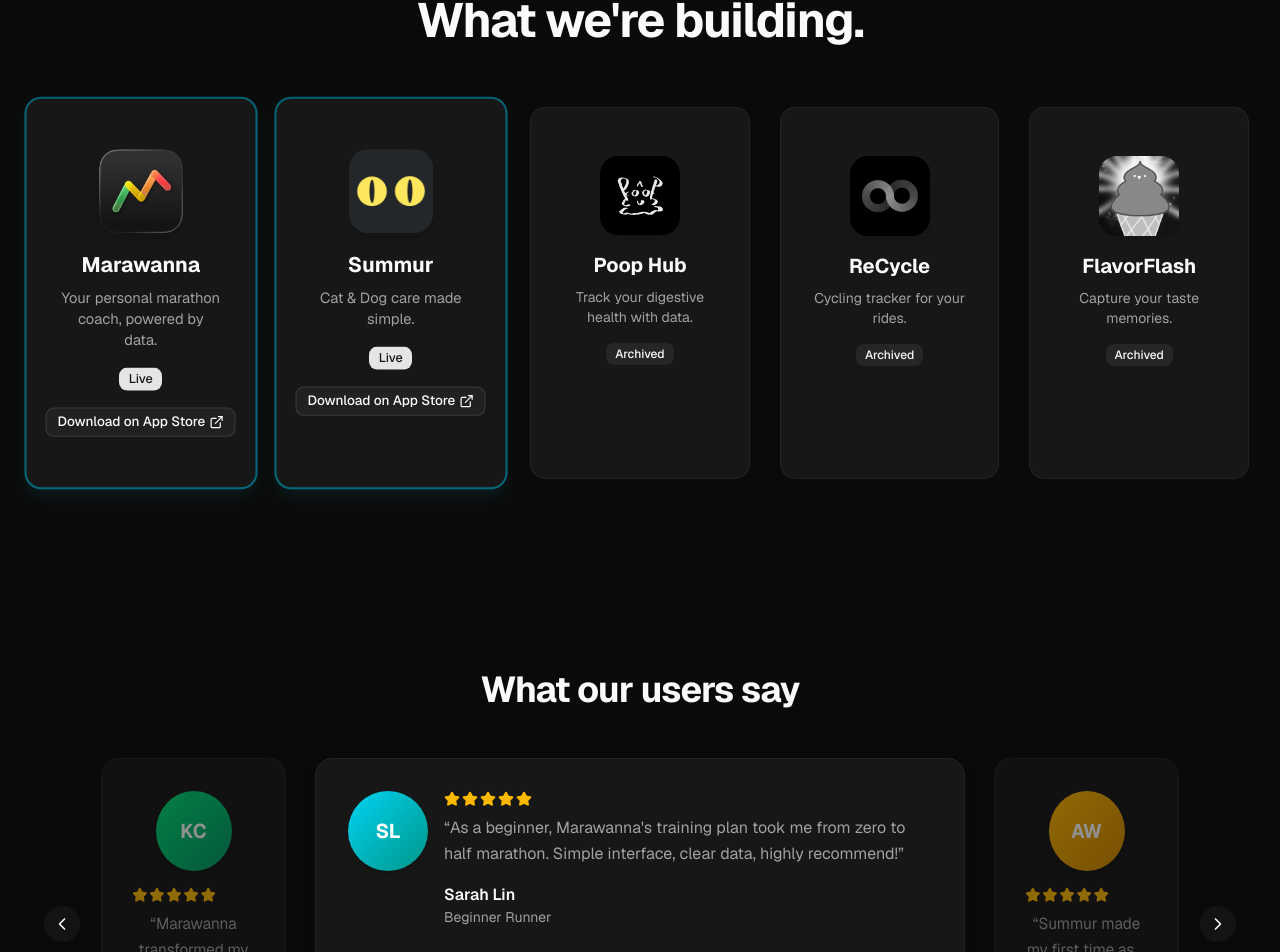
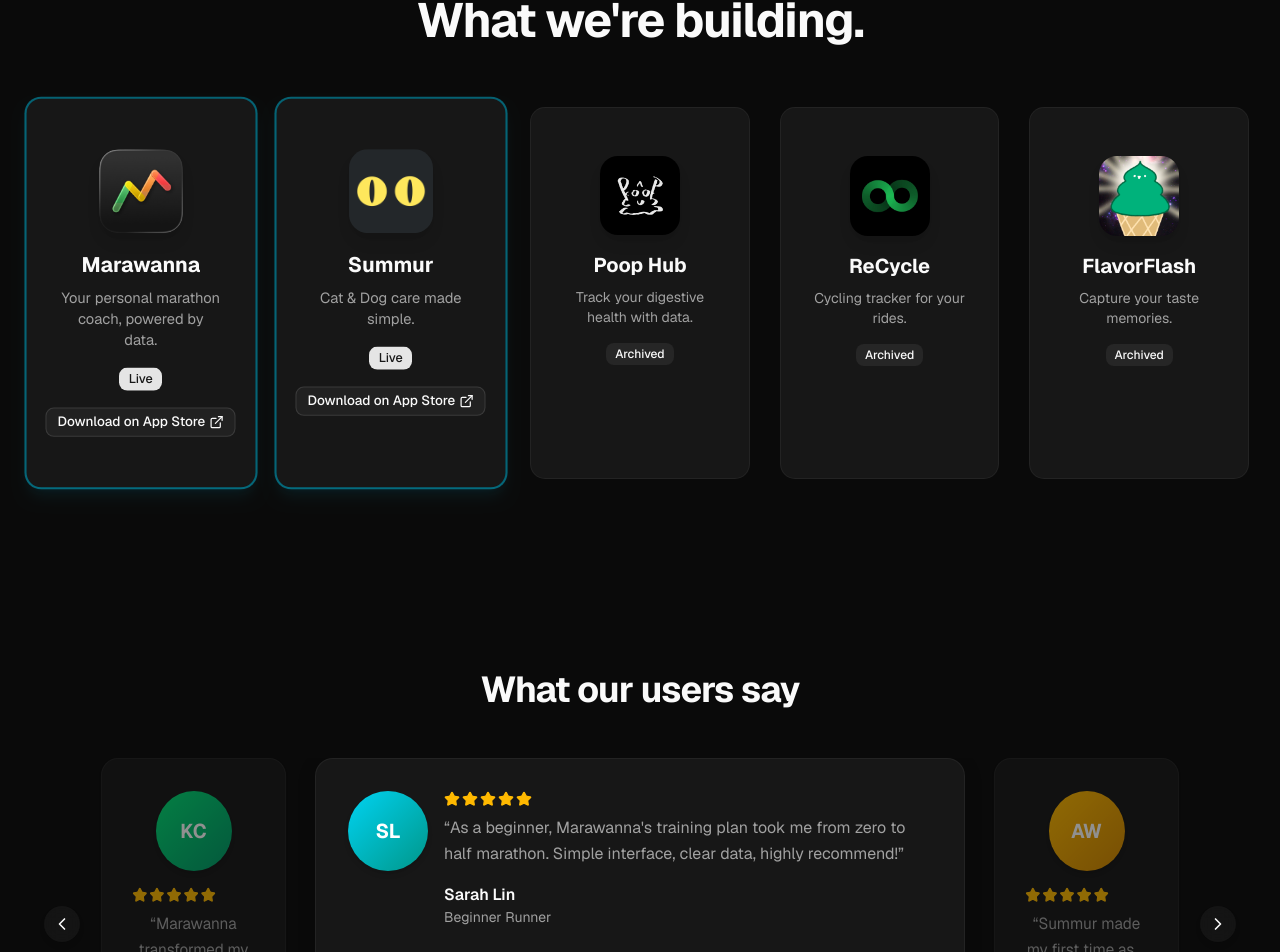
Before and after one commit to houdini-zonelab/zone-lab-website, a Next.js app: page /en in a window 1280 px wide. Shown: the part 1562-2514 px from the top of the page. Built offline with nearby package versions, Linux system fonts and the light colour scheme.

Commit message:
fix: v1.2.1 — archived products keep full-color app icons
- Remove grayscale filter from archived product icons
- Icons stay full saturation for brand recognition
- Card wrapper opacity adjusted to 65% (was 75%)
- Per spec v1.2.1 patch

```diff
--- a/src/components/ProductsSection.tsx
+++ b/src/components/ProductsSection.tsx
@@ -50,7 +50,7 @@ export function ProductsSection() {
                 delay: i * 0.1,
                 ease: [0.4, 0, 0.2, 1],
               }}
-              className={isArchived ? "opacity-75" : undefined}
+              className={isArchived ? "opacity-65" : undefined}
             >
               <Card className={cn(
                 "group h-full transition-shadow hover:shadow-lg",
@@ -62,10 +62,7 @@ export function ProductsSection() {
                     alt={product.alt}
                     width={80}
                     height={80}
-                    className={cn(
-                      "mb-4 rounded-2xl shadow-lg",
-                      isArchived && "grayscale"
-                    )}
+                    className="mb-4 rounded-2xl shadow-lg"
                   />
 
                   <h3 className="text-lg font-bold md:text-xl">
```
